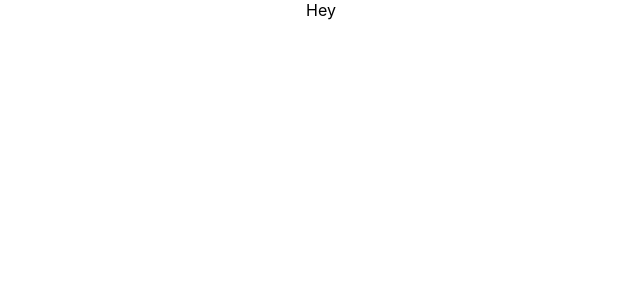
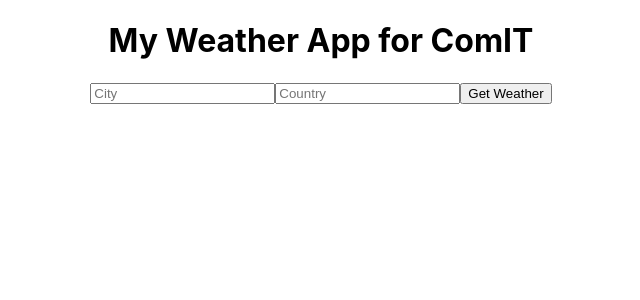
Before and after one commit to DmitryPolyakov1985/comit-final-project, a React (Create React App) app: page / in a window 1280 px wide. Shown: the top 300 px of the page, without its empty margins (319-959 px from the left). Built offline with nearby package versions, Linux system fonts and the light colour scheme.

Commit message:
Weather data fetch is working and logged into a console

```diff
--- a/src/App.js
+++ b/src/App.js
@@ -1,11 +1,25 @@
-import React from 'react';
-import logo from './logo.svg';
+import React, { useState } from 'react';
 import './App.css';
+import Form from './Form'
+const apiKey = '4fad5043f986c8cf84c29a4a3e7c3f49';
 
 function App() {
+  const [weather, setWeather] = useState([]);
+
+  async function fetchWeatherData(e) {
+    e.preventDefault()
+    setWeather(
+      await fetch(`http://api.openweathermap.org/data/2.5/weather?q=London,uk&APPID=${apiKey}`)
+        .then(response => response.json() )
+        .then(data => data )
+    )
+  }
+
   return (
     <div className="App">
-      Hey
+      <h1>My Weather App for ComIT</h1>
+      <Form getWeather={fetchWeatherData}/>
+      { console.log(weather) }
     </div>
   );
 }
--- /dev/null
+++ b/src/Form.js
@@ -0,0 +1,22 @@
+import React from 'react'
+import { directive } from '@babel/types';
+
+function Form(props) {
+    return (
+        <form onClick={props.getWeather}>
+            <input
+                type="text"
+                name="city"
+                placeholder="City"
+            />
+            <input
+                type="text"
+                name="country"
+                placeholder="Country"
+            />
+            <button>Get Weather</button>
+        </form>
+    );
+}
+
+export default Form;
```
